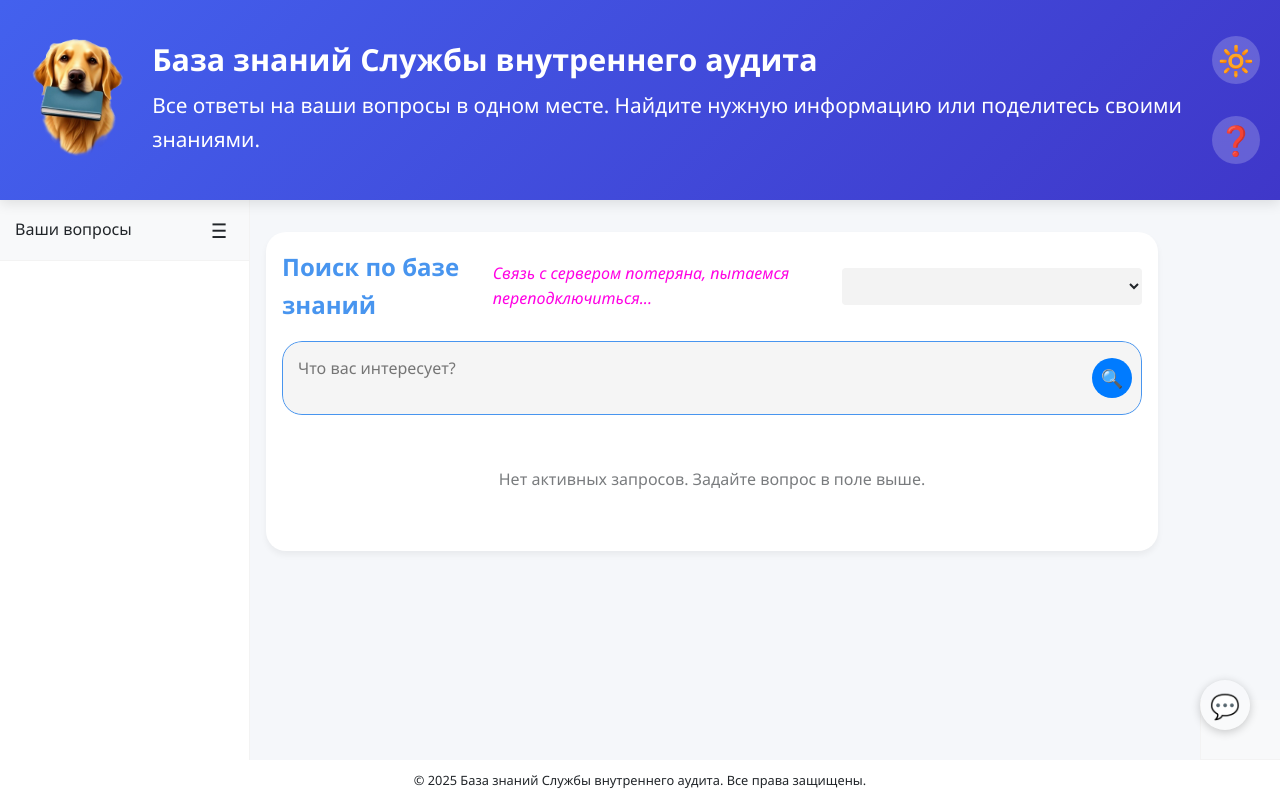
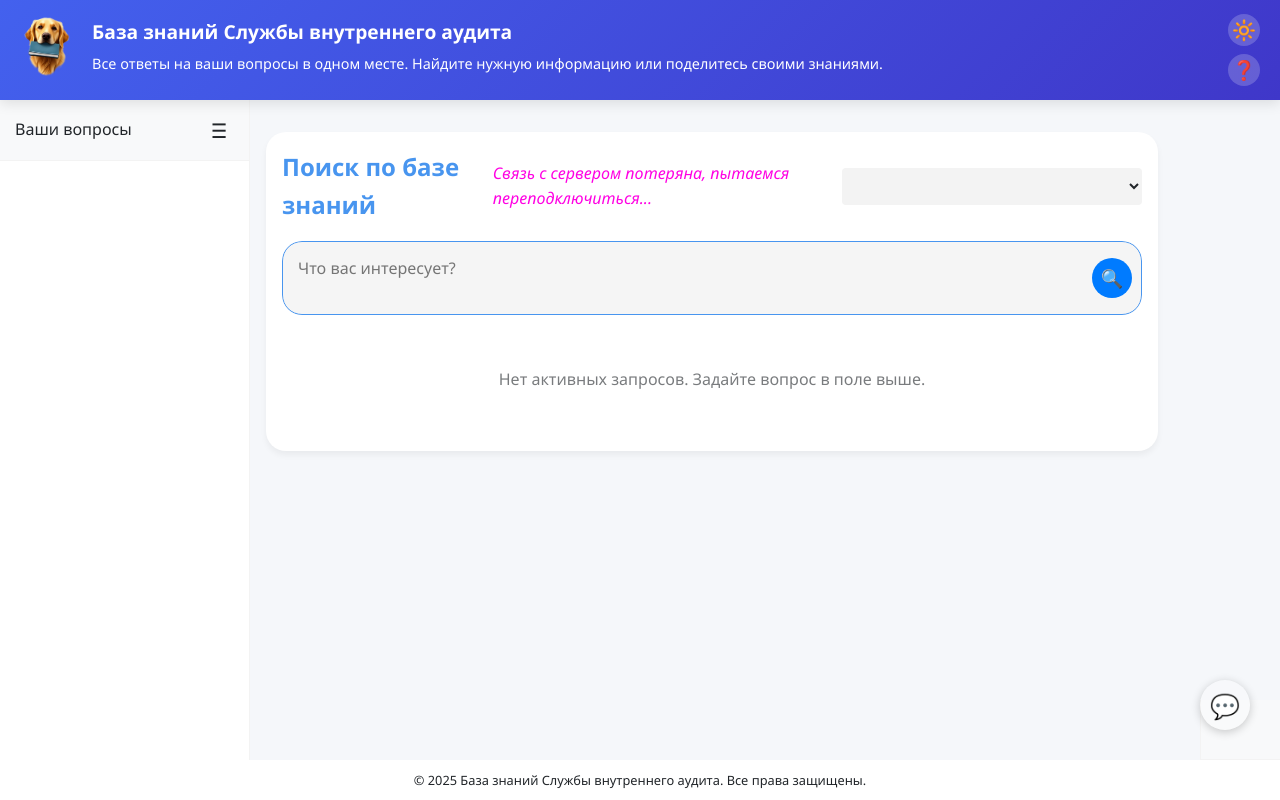
Before and after one commit to Chooook/llm_proxy_frontend, a Flask app: page / in a window 1280 px wide. Run offline with Flask 3, Linux system fonts and the light colour scheme; lists and menus that the app fills with data are empty.

Commit message:
chore: disable initial header styles

```diff
--- a/src/static/css/header.css
+++ b/src/static/css/header.css
@@ -42,45 +42,45 @@
     margin-bottom: 0.5rem;
 }
 
-header.initial-header {
-    height: 200px;
-    transition: all 0.5s ease;
-}
+/*header.initial-header {*/
+/*    height: 200px;*/
+/*    transition: all 0.5s ease;*/
+/*}*/
 
-header.initial-header .header-logo img {
-    height: 120px;
-    transition: all 0.3s cubic-bezier(0.68, -0.3, 0.5, 1);
-}
+/*header.initial-header .header-logo img {*/
+/*    height: 120px;*/
+/*    transition: all 0.3s cubic-bezier(0.68, -0.3, 0.5, 1);*/
+/*}*/
 
-header.initial-header .logo-text {
-    font-size: 1.9rem;
-    transition: all 0.3s cubic-bezier(0.68, -0.3, 0.5, 1);
-}
+/*header.initial-header .logo-text {*/
+/*    font-size: 1.9rem;*/
+/*    transition: all 0.3s cubic-bezier(0.68, -0.3, 0.5, 1);*/
+/*}*/
 
-header.initial-header .tagline {
-    font-size: 1.3rem;
-    transition: all 0.3s cubic-bezier(0.68, -0.3, 0.5, 1);
-}
+/*header.initial-header .tagline {*/
+/*    font-size: 1.3rem;*/
+/*    transition: all 0.3s cubic-bezier(0.68, -0.3, 0.5, 1);*/
+/*}*/
 
-header.initial-header .theme-toggle,
-header.initial-header .intro-btn {
-    width: 48px;
-    height: 48px;
-    font-size: 1.8rem;
-    transition: all 0.3s cubic-bezier(0.68, -0.3, 0.5, 1);
-}
+/*header.initial-header .theme-toggle,*/
+/*header.initial-header .intro-btn {*/
+/*    width: 48px;*/
+/*    height: 48px;*/
+/*    font-size: 1.8rem;*/
+/*    transition: all 0.3s cubic-bezier(0.68, -0.3, 0.5, 1);*/
+/*}*/
 
-body.initial-header {
-    padding-top: 200px;
-    transition: all 0.3s cubic-bezier(0.68, -0.3, 0.5, 1);
-}
+/*body.initial-header {*/
+/*    padding-top: 200px;*/
+/*    transition: all 0.3s cubic-bezier(0.68, -0.3, 0.5, 1);*/
+/*}*/
 
-body.initial-header #sidebar {
-    top: 200px;
-    height: calc(100vh - 200px);
-    transition: top 0.3s cubic-bezier(0.68, -0.3, 0.5, 1),
-                height 0.3s cubic-bezier(0.68, -0.3, 0.5, 1);
-}
+/*body.initial-header #sidebar {*/
+/*    top: 200px;*/
+/*    height: calc(100vh - 200px);*/
+/*    transition: top 0.3s cubic-bezier(0.68, -0.3, 0.5, 1),*/
+/*                height 0.3s cubic-bezier(0.68, -0.3, 0.5, 1);*/
+/*}*/
 
 header.small-header {
     height: 100px;
```
